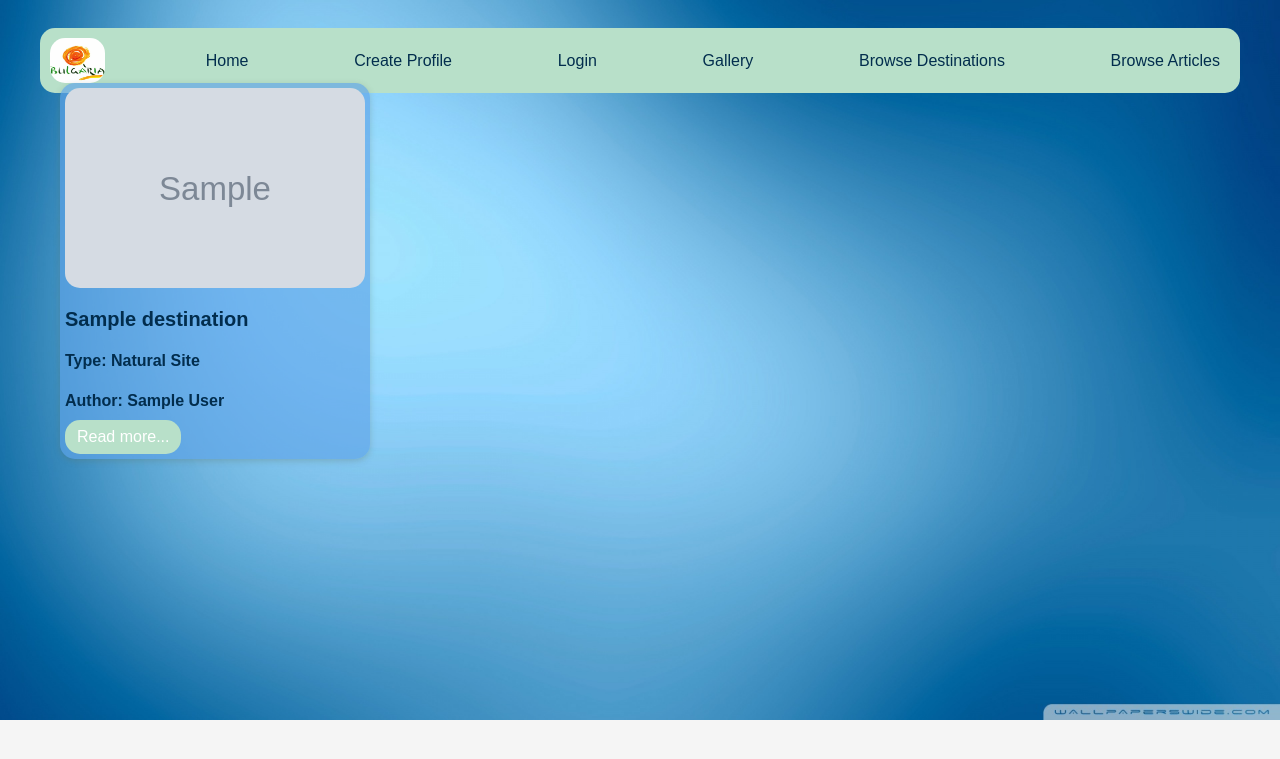
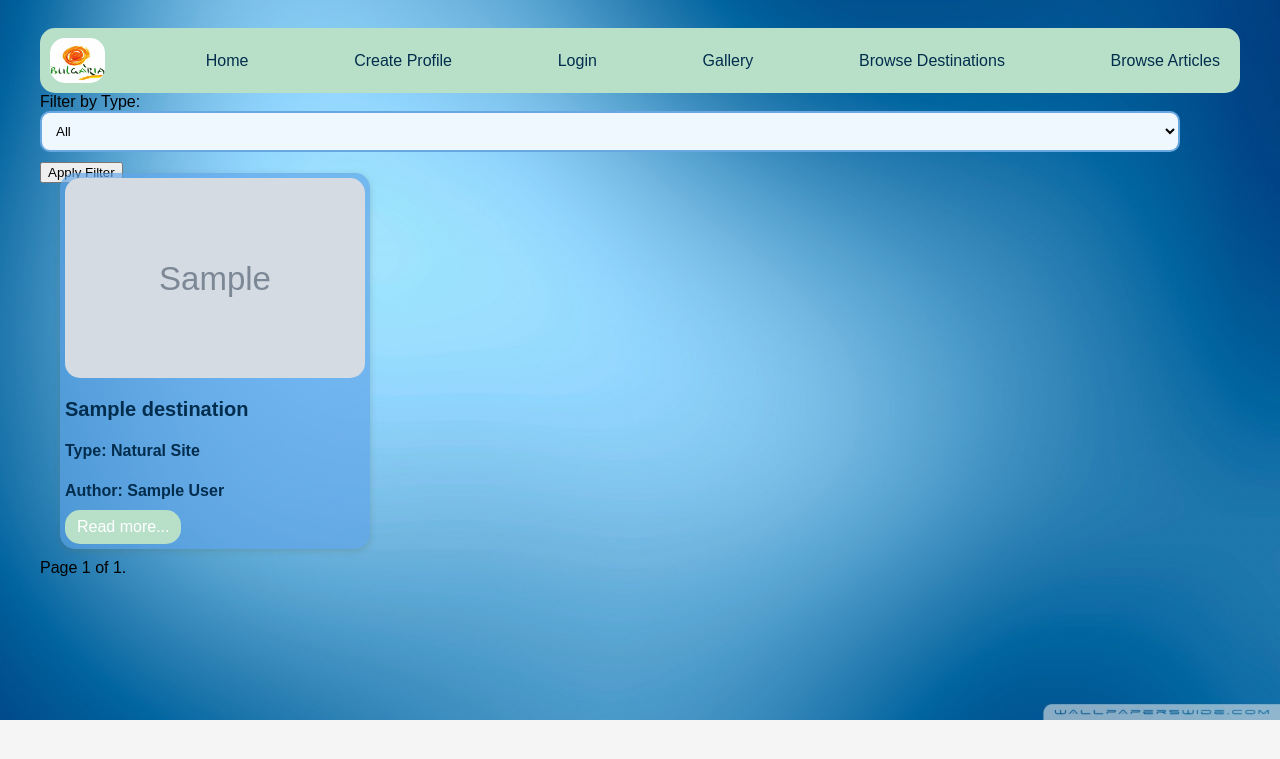
Before and after one commit to Funcrow1349/bg_tourism_guide, a Django app: page /destinations/ in a window 1280 px wide. Shown: the top 759 px of the page. Run offline with Django 4.2, Linux system fonts and the light colour scheme; tables that the repository leaves empty hold one stand-in row (values such as "Sample post"); grey boxes marked "Sample" are stand-in pictures.

Commit message:
Initial commit

```diff
--- a/templates/common/browse_destinations.html
+++ b/templates/common/browse_destinations.html
@@ -8,6 +8,21 @@
         </div>
         <hr>
     {% endif %}
+
+    <form action="{% url 'browse destinations' %}" method="get" class="destination-filter-form">
+        <label for="destination-type">Filter by Type:</label>
+        <select name="type" id="destination-type">
+            <option value="" {% if not selected_type %}selected{% endif %}>All</option>
+            <option value="Natural Site" {% if selected_type == "Natural Site" %}selected{% endif %}>Natural Site</option>
+            <option value="History and Heritage" {% if selected_type == "History and Heritage" %}selected{% endif %}>History and Heritage</option>
+            <option value="Beach area" {% if selected_type == "Beach area" %}selected{% endif %}>Beach area</option>
+            <option value="Winter Sports" {% if selected_type == "Winter Sports" %}selected{% endif %}>Winter Sports</option>
+            <option value="Art and Culture" {% if selected_type == "Art and Culture" %}selected{% endif %}>Art and Culture</option>
+            <option value="Event" {% if selected_type == "Event" %}selected{% endif %}>Event</option>
+            <option value="Architecture" {% if selected_type == "Architecture" %}selected{% endif %}>Architecture</option>
+        </select>
+        <button type="submit">Apply Filter</button>
+    </form>
 
     {% if not destinations %}
         <h1 class="no-destinations">No destinations yet</h1>
@@ -29,5 +44,24 @@
                 </div>
             {% endfor %}
         </section>
+        <!-- Pagination controls -->
+    <div class="pagination">
+        <span class="step-links">
+            {% if destinations.has_previous %}
+                <a href="?page=1">&laquo; first</a>
+                <a href="?page={{ destinations.previous_page_number }}">previous</a>
+            {% endif %}
+
+            <span class="current">
+                Page {{ destinations.number }} of {{ destinations.paginator.num_pages }}.
+            </span>
+
+            {% if destinations.has_next %}
+                <a href="?page={{ destinations.next_page_number }}">next</a>
+                <a href="?page={{ destinations.paginator.num_pages }}">last &raquo;</a>
+            {% endif %}
+        </span>
+    </div>
+
     {% endif %}
 {% endblock %}
```
Also changed, not shown: templates/destinations/destination_details.html (+4 -4 lines).
